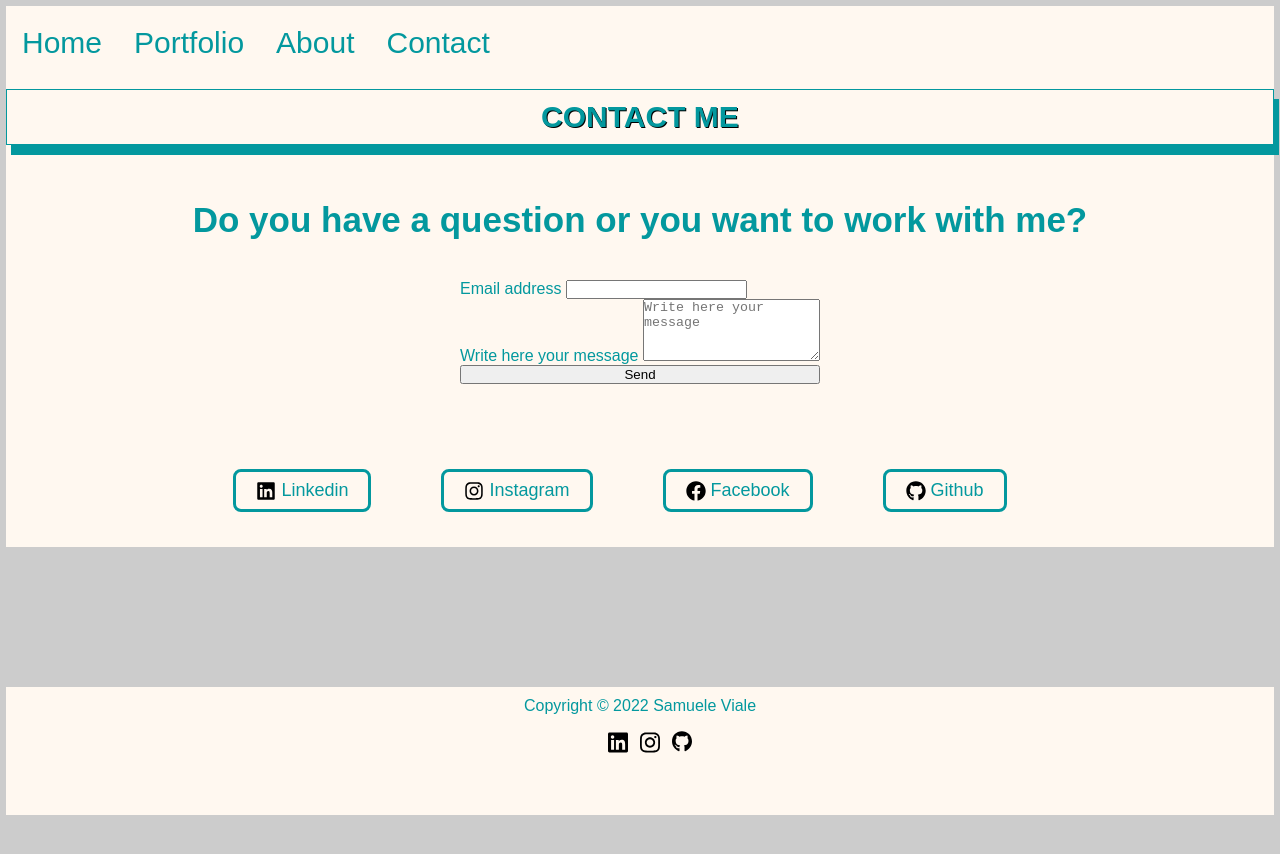
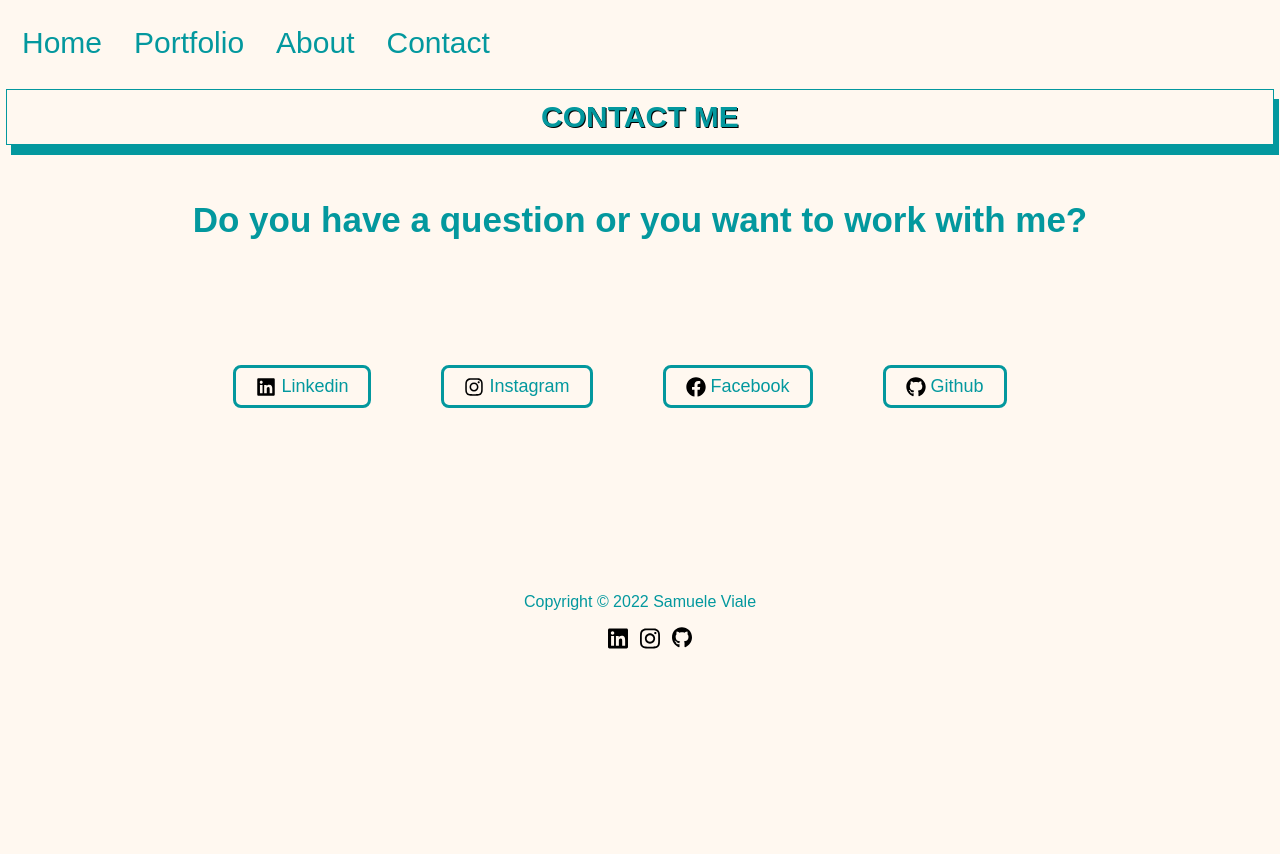
Before and after one commit to Saleiux/Portfolio, a plain HTML site: page contact.html in a window 1280 px wide. After the commit the page ends 831 px from the top, so only its background shows below. Drawn offline with Linux system fonts and the light colour scheme.

Commit message:
Update contact.html

```diff
--- a/contact.html
+++ b/contact.html
@@ -8,8 +8,7 @@
 <link rel="stylesheet" href="assets/css/header.css">
 <link rel="stylesheet" href="assets/css/main.css">
 <link rel="stylesheet" href="assets/css/footer.css">
-<link rel="stylesheet" href="assets/css/responsive.css">
-<link rel="stylesheet" href="assets/css/form.css">
+
 
 <link rel="icon" type="image/x-icon" href="assets/img/favicon.png">
 
@@ -52,21 +51,7 @@
       <h2 class="qst">Do you have a question or you want to work with me?</h2>
       </div>
 
-      <div id="errorMessage"></div>
-      <form onSubmit="sendEmail(); reset(); return false;">
 
-        <div class="form-group">
-            <label for="email">Email address</label>
-            <input type="email" class="form-control" id="email">
-        </div>
-
-        <div class="form-group">
-            <label for="message">Write here your message</label>
-            <textarea id="message" rows="4" placeholder="Write here your message"></textarea>
-        </div>
-
-        <button type="submit" class="btn btn-success">Send</button>
-</form>
 
 
       <div class="maincontacts">
@@ -150,9 +135,7 @@
             }
             </script>
 
-<script src="https://smtp.com/v3/smtp.js"></script>
-
-<script src="validation.js"></script>
 
 
 </body>
+</html>
```
